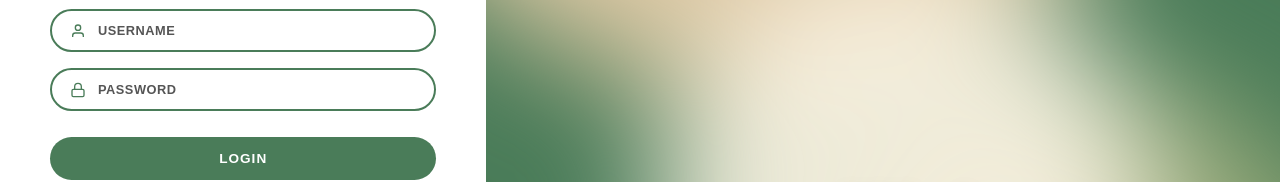
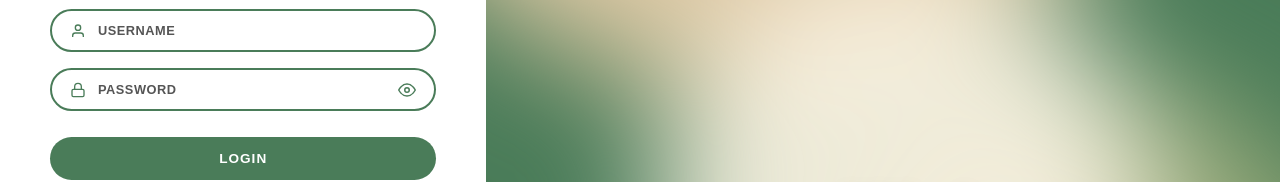
Before and after one commit to Atashaaaaaaaa/ATTENDANCE-MONITORING-WITH-QRCODE-1, a Next.js app in the folder ams-app/: page /login in a window 1280 px wide. Shown: the part 370-552 px from the top of the page. Built offline with nearby package versions, Linux system fonts and the light colour scheme; no server answers.

Commit message:
feat: change password eyeball

```diff
--- a/ams-app/src/app/login/login.css
+++ b/ams-app/src/app/login/login.css
@@ -185,6 +185,43 @@
   color: #555;
   text-transform: uppercase;
   letter-spacing: 0.5px;
+}
+
+/* PASSWORD TOGGLE BUTTON */
+.password-toggle-btn {
+  position: absolute;
+  right: 14px;
+  top: 50%;
+  transform: translateY(-50%);
+  background: none;
+  border: none;
+  cursor: pointer;
+  padding: 4px;
+  display: flex;
+  align-items: center;
+  justify-content: center;
+  border-radius: 50%;
+  transition: all 0.25s ease;
+  z-index: 2;
+}
+
+.password-toggle-btn svg {
+  width: 18px;
+  height: 18px;
+  stroke: #4A7C59;
+  transition: all 0.25s ease;
+}
+
+.password-toggle-btn:hover {
+  background: rgba(74, 124, 89, 0.1);
+}
+
+.password-toggle-btn:hover svg {
+  stroke: #3D6A4C;
+}
+
+.input-group:has(.password-toggle-btn) input {
+  padding-right: 46px;
 }
 
 .login-btn {
--- a/ams-app/src/app/login/page.js
+++ b/ams-app/src/app/login/page.js
@@ -12,6 +12,7 @@ export default function LoginPage() {
   const [password, setPassword] = useState("");
   const [error, setError] = useState("");
   const [loading, setLoading] = useState(false);
+  const [showPassword, setShowPassword] = useState(false);
   const [showForgotModal, setShowForgotModal] = useState(false);
   // Redirect if already authenticated
   useEffect(() => {
@@ -87,12 +88,32 @@ export default function LoginPage() {
                   <svg viewBox="0 0 24 24" fill="none" stroke="currentColor" strokeWidth="2"><rect x="3" y="11" width="18" height="11" rx="2" ry="2"></rect><path d="M7 11V7a5 5 0 0 1 10 0v4"></path></svg>
                 </div>
                 <input
-                  type="password"
+                  type={showPassword ? "text" : "password"}
                   placeholder="PASSWORD"
                   value={password}
                   onChange={(e) => setPassword(e.target.value)}
                   required
                 />
+                <button
+                  type="button"
+                  className="password-toggle-btn"
+                  onClick={() => setShowPassword(!showPassword)}
+                  aria-label={showPassword ? "Hide password" : "Show password"}
+                >
+                  {showPassword ? (
+                    <svg viewBox="0 0 24 24" fill="none" stroke="#4A7C59" strokeWidth="2" strokeLinecap="round" strokeLinejoin="round">
+                      <path d="M17.94 17.94A10.07 10.07 0 0 1 12 20c-7 0-11-8-11-8a18.45 18.45 0 0 1 5.06-5.94"></path>
+                      <path d="M9.9 4.24A9.12 9.12 0 0 1 12 4c7 0 11 8 11 8a18.5 18.5 0 0 1-2.16 3.19"></path>
+                      <line x1="1" y1="1" x2="23" y2="23"></line>
+                      <path d="M14.12 14.12a3 3 0 1 1-4.24-4.24"></path>
+                    </svg>
+                  ) : (
+                    <svg viewBox="0 0 24 24" fill="none" stroke="#4A7C59" strokeWidth="2" strokeLinecap="round" strokeLinejoin="round">
+                      <path d="M1 12s4-8 11-8 11 8 11 8-4 8-11 8-11-8-11-8z"></path>
+                      <circle cx="12" cy="12" r="3"></circle>
+                    </svg>
+                  )}
+                </button>
               </div>
 
               <button type="submit" className="login-btn" disabled={loading || authLoading}>
--- a/ams-app/src/components/ForcePasswordChange.js
+++ b/ams-app/src/components/ForcePasswordChange.js
@@ -14,6 +14,8 @@ export default function ForcePasswordChange() {
   const [loading, setLoading] = useState(false)
   const [error, setError] = useState('')
   const [success, setSuccess] = useState('')
+  const [showNewPassword, setShowNewPassword] = useState(false)
+  const [showConfirmPassword, setShowConfirmPassword] = useState(false)
   const { user, logout } = useAuth()
   const router = useRouter()
 
@@ -95,36 +97,64 @@ export default function ForcePasswordChange() {
           <form onSubmit={handleSubmit}>
             <div style={{ marginBottom: '15px' }}>
               <label style={{ display: 'block', marginBottom: '5px', fontSize: '14px', color: '#333' }}>New Password</label>
+              <div style={{ position: 'relative' }}>
                 <input
-                type="password"
+                  type={showNewPassword ? 'text' : 'password'}
                   value={newPassword}
                   onChange={(e) => setNewPassword(e.target.value)}
                   required
                   style={{
                     width: '100%',
-                  padding: '10px',
+                    padding: '10px 40px 10px 10px',
                     border: '1px solid #ccc',
                     borderRadius: '4px',
                     fontSize: '14px'
                   }}
                 />
+                <button
+                  type="button"
+                  onClick={() => setShowNewPassword(!showNewPassword)}
+                  style={{ position: 'absolute', right: '8px', top: '50%', transform: 'translateY(-50%)', background: 'none', border: 'none', cursor: 'pointer', padding: '4px', display: 'flex', alignItems: 'center', borderRadius: '50%' }}
+                  aria-label={showNewPassword ? 'Hide password' : 'Show password'}
+                >
+                  {showNewPassword ? (
+                    <svg width="18" height="18" viewBox="0 0 24 24" fill="none" stroke="#4A7C59" strokeWidth="2" strokeLinecap="round" strokeLinejoin="round"><path d="M17.94 17.94A10.07 10.07 0 0 1 12 20c-7 0-11-8-11-8a18.45 18.45 0 0 1 5.06-5.94"></path><path d="M9.9 4.24A9.12 9.12 0 0 1 12 4c7 0 11 8 11 8a18.5 18.5 0 0 1-2.16 3.19"></path><line x1="1" y1="1" x2="23" y2="23"></line><path d="M14.12 14.12a3 3 0 1 1-4.24-4.24"></path></svg>
+                  ) : (
+                    <svg width="18" height="18" viewBox="0 0 24 24" fill="none" stroke="#4A7C59" strokeWidth="2" strokeLinecap="round" strokeLinejoin="round"><path d="M1 12s4-8 11-8 11 8 11 8-4 8-11 8-11-8-11-8z"></path><circle cx="12" cy="12" r="3"></circle></svg>
+                  )}
+                </button>
+              </div>
             </div>
 
           <div style={{ marginBottom: '20px' }}>
             <label style={{ display: 'block', marginBottom: '5px', fontSize: '14px', color: '#333' }}>Confirm New Password</label>
+            <div style={{ position: 'relative' }}>
               <input
-              type="password"
+                type={showConfirmPassword ? 'text' : 'password'}
                 value={confirmPassword}
                 onChange={(e) => setConfirmPassword(e.target.value)}
                 required
                 style={{
                   width: '100%',
-                padding: '10px',
+                  padding: '10px 40px 10px 10px',
                   border: '1px solid #ccc',
                   borderRadius: '4px',
                   fontSize: '14px'
                 }}
               />
+              <button
+                type="button"
+                onClick={() => setShowConfirmPassword(!showConfirmPassword)}
+                style={{ position: 'absolute', right: '8px', top: '50%', transform: 'translateY(-50%)', background: 'none', border: 'none', cursor: 'pointer', padding: '4px', display: 'flex', alignItems: 'center', borderRadius: '50%' }}
+                aria-label={showConfirmPassword ? 'Hide password' : 'Show password'}
+              >
+                {showConfirmPassword ? (
+                  <svg width="18" height="18" viewBox="0 0 24 24" fill="none" stroke="#4A7C59" strokeWidth="2" strokeLinecap="round" strokeLinejoin="round"><path d="M17.94 17.94A10.07 10.07 0 0 1 12 20c-7 0-11-8-11-8a18.45 18.45 0 0 1 5.06-5.94"></path><path d="M9.9 4.24A9.12 9.12 0 0 1 12 4c7 0 11 8 11 8a18.5 18.5 0 0 1-2.16 3.19"></path><line x1="1" y1="1" x2="23" y2="23"></line><path d="M14.12 14.12a3 3 0 1 1-4.24-4.24"></path></svg>
+                ) : (
+                  <svg width="18" height="18" viewBox="0 0 24 24" fill="none" stroke="#4A7C59" strokeWidth="2" strokeLinecap="round" strokeLinejoin="round"><path d="M1 12s4-8 11-8 11 8 11 8-4 8-11 8-11-8-11-8z"></path><circle cx="12" cy="12" r="3"></circle></svg>
+                )}
+              </button>
+            </div>
           </div>
 
           <button
```
Lines whose indentation alone changed are shown as unchanged.
